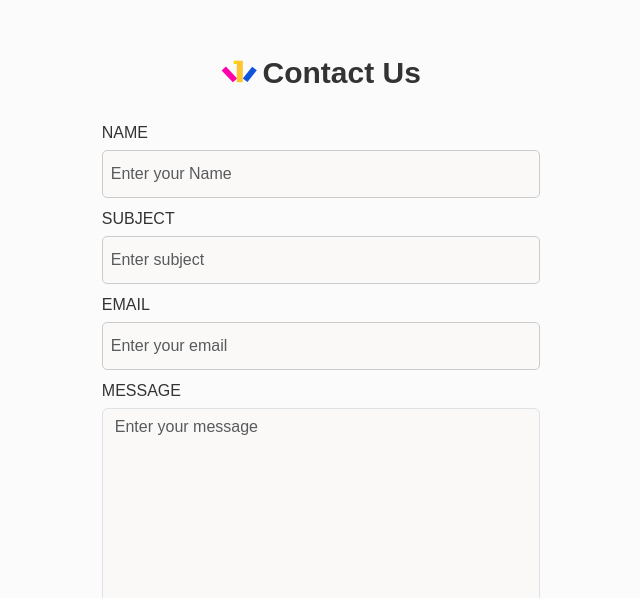
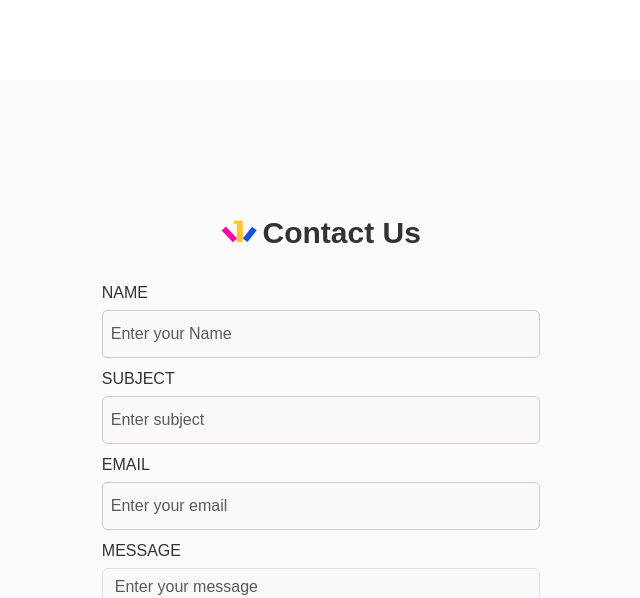
Before and after one commit to 1thing-org/1thing.org, a React (Create React App) app: page /aboutus in a window 1280 px wide. Shown: the part 1782-2380 px from the top of the page, without its empty margins (319-959 px from the left). Built offline with nearby package versions, Linux system fonts and the light colour scheme; no server answers.

Commit message:
adjust margin

```diff
--- a/src/components/signup/SignUp.css
+++ b/src/components/signup/SignUp.css
@@ -2,7 +2,7 @@
   background-color: #FBFBFB;
   max-width: 1440px;
   height: 60rem;
-  margin: 0 auto;
+  margin: 10rem auto 5rem auto;
   padding: 8rem 25.3rem;
   display: flex;
   flex-direction: column;
```
